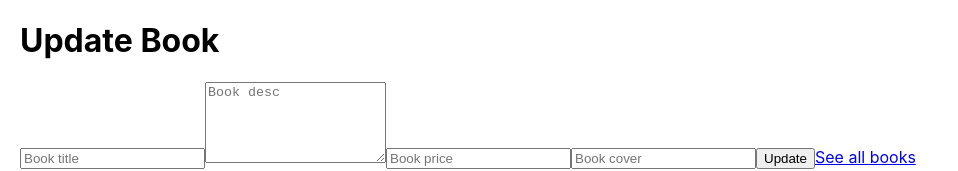
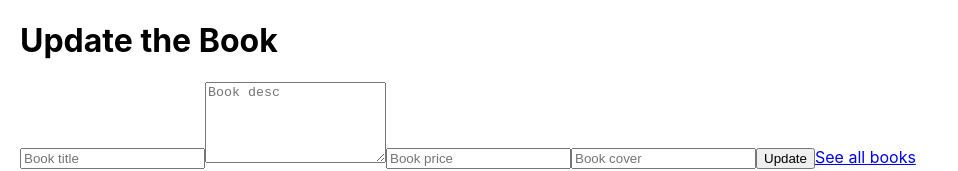
Before and after one commit to mabuhanifa/react-mysql-prac, a React (Create React App) app: page /update/1 in a window 1280 px wide. Shown: the top 171 px of the page, without its empty margins (0-958 px from the left). Built offline with nearby package versions, Linux system fonts and the light colour scheme.

Commit message:
price included

```diff
--- a/src/pages/Books.jsx
+++ b/src/pages/Books.jsx
@@ -12,7 +12,7 @@ export default function Books() {
   useEffect(() => {
     fetchBooks();
   }, []);
-
+console.log(books);
   const handleDelete = async (id) => {
     try {
       const book = await fetch(`http://localhost:5000/books/${id}`, {
@@ -34,6 +34,7 @@ export default function Books() {
             <div key={book.id}>
               <h1>{book.title}</h1>
               <p>{book.desc}</p>
+              <p>{book.price}</p>
               <p>{book.cover}</p>
               <button onClick={() => handleDelete(book.id)}>Delete</button>
               <button>
--- a/src/pages/Update.jsx
+++ b/src/pages/Update.jsx
@@ -1,6 +1,6 @@
 import axios from "axios";
 import React, { useState } from "react";
-import { Link, useNavigate } from "react-router-dom";
+import { Link, useNavigate, useParams } from "react-router-dom";
 
 const Update = () => {
   const [book, setBook] = useState({
@@ -9,19 +9,19 @@ const Update = () => {
     price: null,
     cover: "",
   });
+  const [error, setError] = useState(false);
+  const navigate = useNavigate();
 
-  const [error, setError] = useState(false);
-
-  const navigate = useNavigate();
+  const { id } = useParams();
 
   const handleChange = (e) => {
     setBook((prev) => ({ ...prev, [e.target.name]: e.target.value }));
   };
-
   const handleClick = async (e) => {
     e.preventDefault();
+
     try {
-      await axios.post("http://localhost:5000/books", book);
+      await axios.put(`http://localhost:5000/books/${id}`, book);
       navigate("/");
     } catch (err) {
       console.log(err);
@@ -31,7 +31,7 @@ const Update = () => {
 
   return (
     <div className="form">
-      <h1>Update Book</h1>
+      <h1>Update the Book</h1>
       <input
         type="text"
         placeholder="Book title"
```
